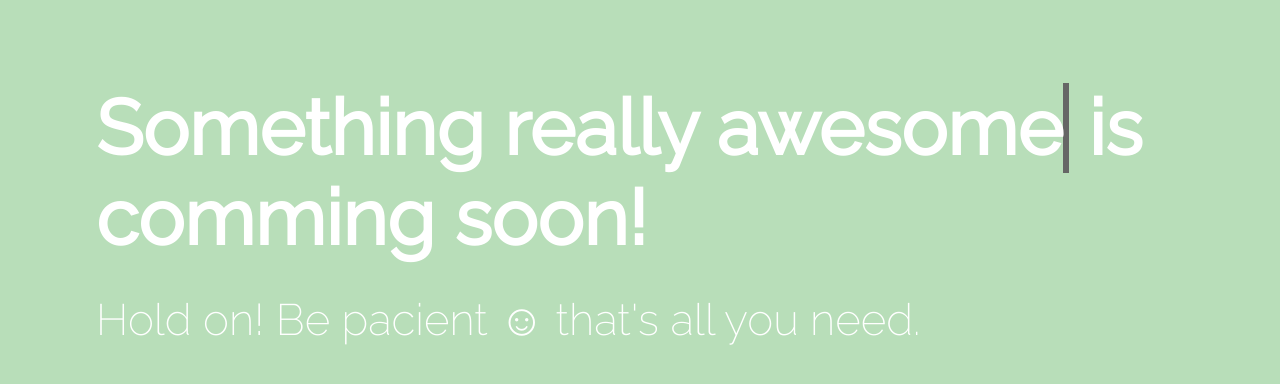
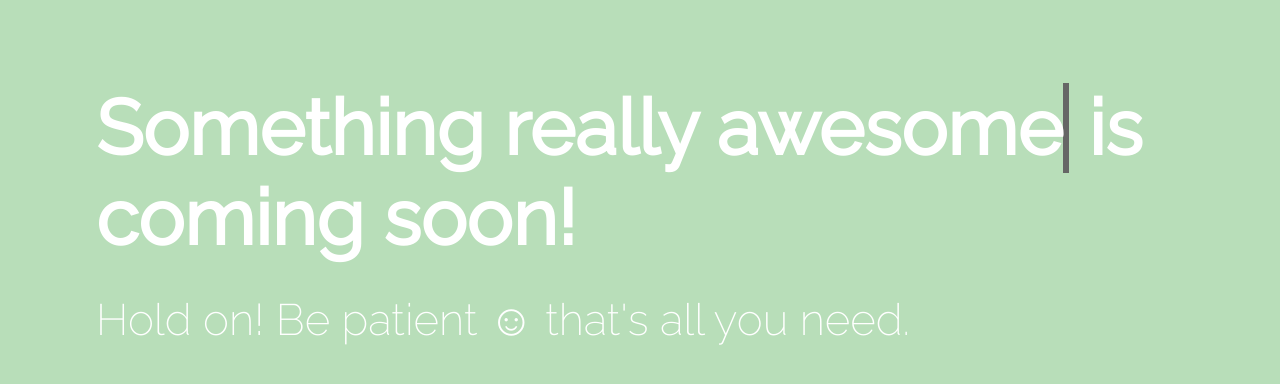
Before and after one commit to santiagovassoler/santiagovassoler.github.io, a plain HTML site: page index.html in a window 1280 px wide. Drawn offline with Linux system fonts and the light colour scheme.

Commit message:
Update index.html

```diff
--- a/index.html
+++ b/index.html
@@ -30,9 +30,9 @@ h2 {
      data-period="2000"
      data-rotate='[ "cool", "awesome", "nice", "helpful", "innovative" , "overwhelmingly impressive"]'>
  </span>
-    is comming soon!
+    is coming soon!
 </h1>
-<h2>Hold on! Be pacient <span>&#9786;</span> that's all you need.</h2>
+<h2>Hold on! Be patient <span>&#9786;</span> that's all you need.</h2>
 
 
 <script>
```
